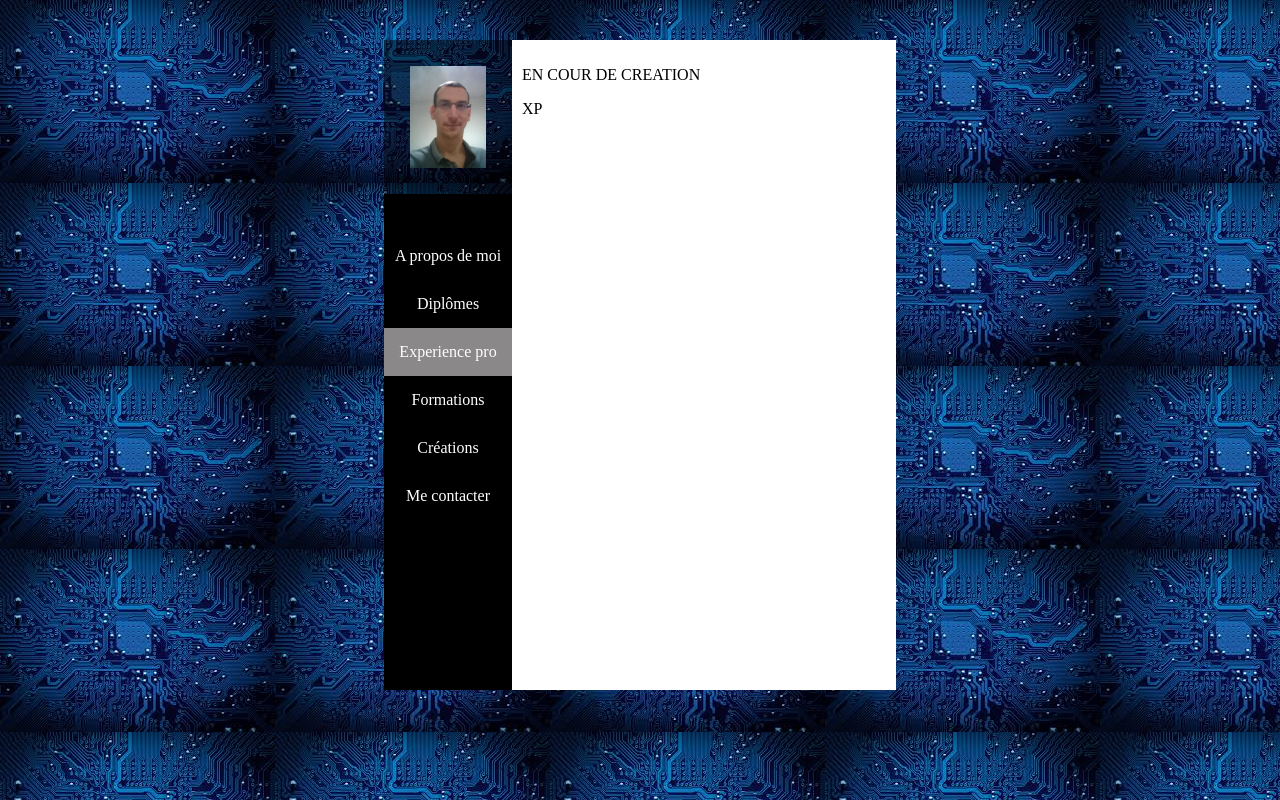
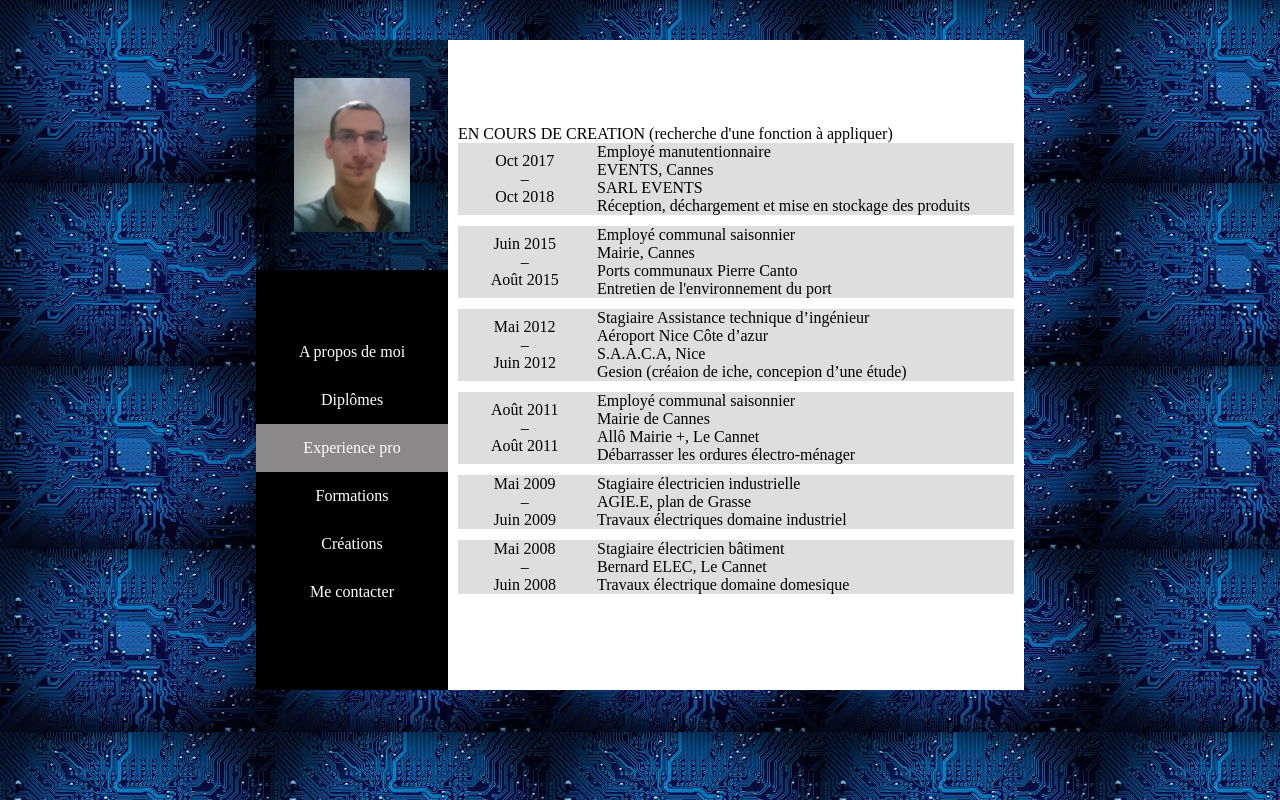
Before and after one commit to allaryg/CV-react, a React app: page /#/experience in a window 1280 px wide. Built offline with nearby package versions, Linux system fonts and the light colour scheme.

Commit message:
ajout de contenu

```diff
--- a/src/Component/Contact.js
+++ b/src/Component/Contact.js
@@ -4,8 +4,7 @@ class Contact extends Component {
     render() {
         return(
             <div>
-                <p>EN COUR DE CREATION</p>
-                <p>contact</p>
+                <p>allaryg1@gmail.com</p>
             </div>
         )
     }
--- a/src/Component/Creation.js
+++ b/src/Component/Creation.js
@@ -1,11 +1,17 @@
 import React, {Component} from "react";
+import MonCV from "../allaryG_CV.pdf";
 
 class Creation extends Component {
     render() {
         return(
             <div>
-                <p>EN COUR DE CREATION</p>
-                <p>Creation</p>
+                <p>EN COURS DE CREATION (recherche d'une fonction à appliquer)</p>
+                <div>
+                    <a href="https://a-g-cv-react.herokuapp.com">Mon CV</a>
+                </div>
+                <div>
+                    <a href={MonCV}>Mon CV.pdf</a>
+                </div>
             </div>
         )
     }
--- a/src/Component/Experience.js
+++ b/src/Component/Experience.js
@@ -1,13 +1,83 @@
-import React, {Component} from "react";
+import React from "react";
 
-class Experience extends Component {
-    render() {
-        return(
-            <div>
-                <p>EN COUR DE CREATION</p>
-                <p>XP</p>
+import "../styles/experience.css";
+
+function Experience () {
+    return(
+        <div className="expPro">
+            <p>EN COURS DE CREATION (recherche d'une fonction à appliquer)</p>
+
+            <div className="expItem expItem1">
+                <div className="expDate">
+                    <p>Oct 2017 <br/>–<br/> Oct 2018</p>
+                </div>
+                <div className="expDescription">
+                    <p>Employé manutentionnaire</p>
+                    <p>EVENTS, Cannes</p>
+                    <p>SARL EVENTS</p>
+                    <p>Réception, déchargement et mise en stockage des produits</p>
+                </div>
             </div>
-        )
-    }
+
+            <div className="expItem expItem2">
+                <div className="expDate">
+                    <p>Juin 2015 <br/>–<br/> Août 2015</p>
+                </div>
+                <div className="expDescription">
+                    <p>Employé communal saisonnier</p>
+                    <p>Mairie, Cannes</p>
+                    <p>Ports communaux Pierre Canto</p>
+                    <p>Entretien de l'environnement du port</p>
+                </div>
+            </div>
+
+            <div className="expItem expItem3">
+                <div className="expDate">
+                    <p>Mai 2012 <br/>–<br/> Juin 2012</p>
+                </div>
+                <div className="expDescription">
+                    <p>Stagiaire Assistance technique d’ingénieur</p>
+                    <p>Aéroport Nice Côte d’azur</p>
+                    <p>S.A.A.C.A, Nice</p>
+                    <p>Gesion (créaion de iche, concepion d’une étude)</p>
+                </div>
+            </div>
+
+            <div className="expItem expItem4">
+                <div className="expDate">
+                    <p>Août 2011 <br/>–<br/> Août 2011</p>
+                </div>
+                <div className="expDescription">
+                    <p>Employé communal saisonnier</p>
+                    <p>Mairie de Cannes</p>
+                    <p>Allô Mairie +, Le Cannet</p>
+                    <p>Débarrasser les ordures électro-ménager</p>
+                </div>
+            </div>
+
+            <div className="expItem expItem5">
+                <div className="expDate">
+                    <p>Mai 2009 <br/>–<br/> Juin 2009</p>
+                </div>
+                <div className="expDescription">
+                    <p>Stagiaire électricien industrielle</p>
+                    <p>AGIE.E, plan de Grasse</p>
+                    <p>Travaux électriques domaine industriel</p>
+                </div>
+            </div>
+
+            <div className="expItem expItem6">
+                <div className="expDate">
+                    <p>Mai 2008 <br/>–<br/> Juin  2008</p>
+                </div>
+                <div className="expDescription">
+                    <p>Stagiaire électricien bâtiment</p>
+                    <p>Bernard ELEC, Le Cannet</p>
+                    <p>Travaux  électrique domaine domesique</p>
+                </div>
+            </div>
+
+        </div>
+    )
 }
 export default Experience;
--- a/src/Component/Formation.js
+++ b/src/Component/Formation.js
@@ -4,8 +4,16 @@ class Formation extends Component {
     render() {
         return(
             <div>
-                <p>EN COUR DE CREATION</p>
-                <p>formation</p>
+                <p>EN COURS DE CREATION (recherche d'une fonction à appliquer)</p>
+                <p>Suivi de cours sur OpenClassrooms :</p>
+                <ul>
+                    <li>HTML</li>
+                    <li>CSS</li>
+                    <li>Javascript</li>
+                </ul>
+                <p>j'apprend actuellement <a href="https://fr.reactjs.org/">Reactjs</a></p>
+                <p>Je recherche une formation en developpement web et mobile</p>
+                <p>Je recherche un stage en developpement web et mobile</p>
             </div>
         )
     }
--- a/src/Component/Resume.js
+++ b/src/Component/Resume.js
@@ -1,8 +1,10 @@
 import React from "react";
+
+import "../styles/resume.css";
 
 function Resume () {
     return(
-        <div>
+        <div className="resumeText">
             <p>
                 J'ai grand plaisir à me lancer dans le développement web, c'est le coté création qui m'a le plus attiré dans ce métier mais aussi la polyvalence des domaines d'applications de la programmation (web, mobile, IA, jeu...).
                 <br/>
--- /dev/null
+++ b/src/styles/experience.css
@@ -0,0 +1,25 @@
+.expPro {
+    height: 100%;
+    display: flex;
+    flex-direction: column;
+    justify-content: center;
+}
+.expPro p {
+    margin: 0;
+}
+.expItem {
+    background-color: rgba(0, 0, 0, 0.13);
+    display: flex;
+    margin-bottom: 2%;
+}
+.expDate {
+    width: 25%;
+    padding-right: 1%;
+    display: flex;
+    align-items: center;
+    justify-content: center;
+    text-align: center;
+}
+.expDescription {
+    width: 75%;
+}
--- a/src/styles/main.css
+++ b/src/styles/main.css
@@ -1,8 +1,9 @@
 * {
     box-sizing: border-box;
+    transition: ease all .5s;
 }
 body {
-    margin: 20px 30%;
+    margin: 20px 25%;
     background: url("../img/fond.jpg") repeat;
 }
 .container {
@@ -51,23 +52,13 @@ body {
     background-color: rgb(138, 136, 136);
 }
 
-
+@media screen and (max-width: 1400px) {
+    body {
+        margin: 20px 20%;
+    }
+}
 @media screen and (max-width: 1000px) {
     body {
         margin: 20px 10%;
     }
 }
-@media screen and (max-width: 450px) {
-    .container {
-        min-height: 90vh;
-        margin: 10% auto;
-    }
-    .navBar {
-        display: flex;
-        flex-direction: column;
-        justify-content: space-evenly;
-    }
-    .navBar li a {
-        padding: 50px 0;
-    }
-}
--- /dev/null
+++ b/src/styles/resume.css
@@ -0,0 +1,10 @@
+.resumeText {
+    height: 100%;
+    display: flex;
+    align-items: center;
+    background-color: rgba(0, 0, 0, 0.103);
+}
+.resumeText p {
+    margin: 0;
+    background-color: white;
+}
```
Also changed, not shown: 1 other file.
